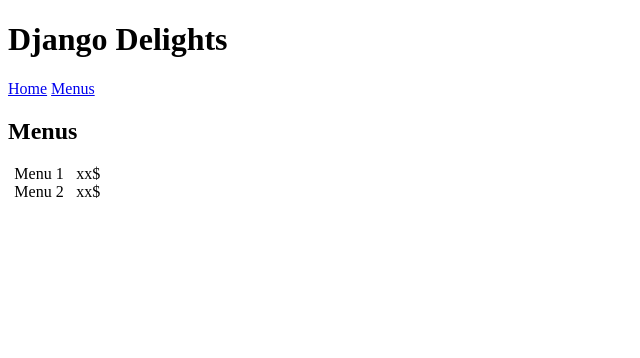
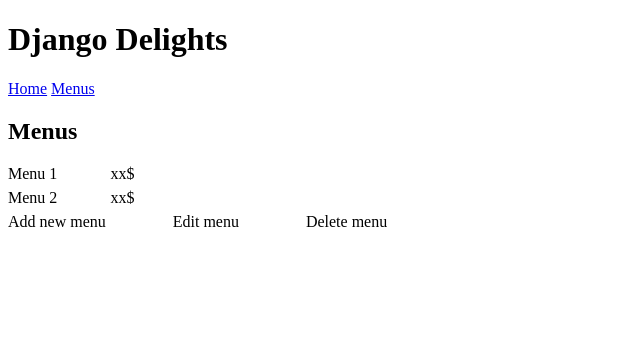
Before and after one commit to lbilal0016/Django-Delights, a Django app: page /menus in a window 1280 px wide. Shown: the top 358 px of the page, without its empty margins (0-640 px from the left). Run offline with Django 5.2, Linux system fonts and the light colour scheme.

Commit message:
Template basics work in progress.

```diff
--- a/inventory/static/inventory/style.css
+++ b/inventory/static/inventory/style.css
@@ -2,11 +2,22 @@
     font-weight: 800;
 }
 
+.home-options-container{
+    display: flex;
+    flex-direction: column;
+    margin-top: 1%;
+    justify-content: space-between;
+}
+
 .card {
     display: flex;
+    margin-right: 90%;
+    margin-bottom: 0.5%;
+    justify-content: space-between;
 }
 
-.card-content{
-    margin-left: 0.5%;
-    margin-right: 0.5%;
+.control-buttons-container{
+    display: flex;
+    margin-right: 70%;
+    justify-content: space-between;
 }
--- a/inventory/templates/inventory/menus.html
+++ b/inventory/templates/inventory/menus.html
@@ -4,6 +4,7 @@
 {% block content %}
     <h2>Menus</h2>
     {#  The following is a placeholder  #}
+    <div class="card-container">
         <div class="card">
             <div class="card-content">Menu 1</div>
             <div class="card-content">xx$</div>
@@ -12,4 +13,10 @@
             <div class="card-content">Menu 2</div>
             <div class="card-content">xx$</div>
         </div>
+    </div>
+    <div class="control-buttons-container">
+        <div class="control-button">Add new menu</div>
+        <div class="control-button">Edit menu</div>
+        <div class="control-button">Delete menu</div>
+    </div>
 {% endblock %}
```
Also changed, not shown: inventory/templates/inventory/home.html (+5 -3 lines), inventory/templates/inventory/ingredients.html (added), inventory/templates/inventory/purchases.html (added). Lines whose indentation alone changed are shown as unchanged.
